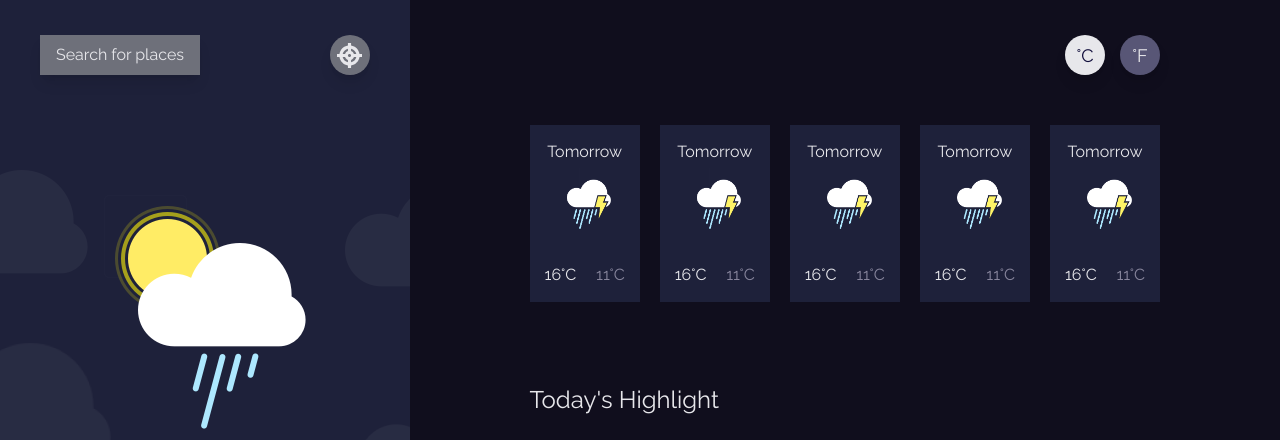
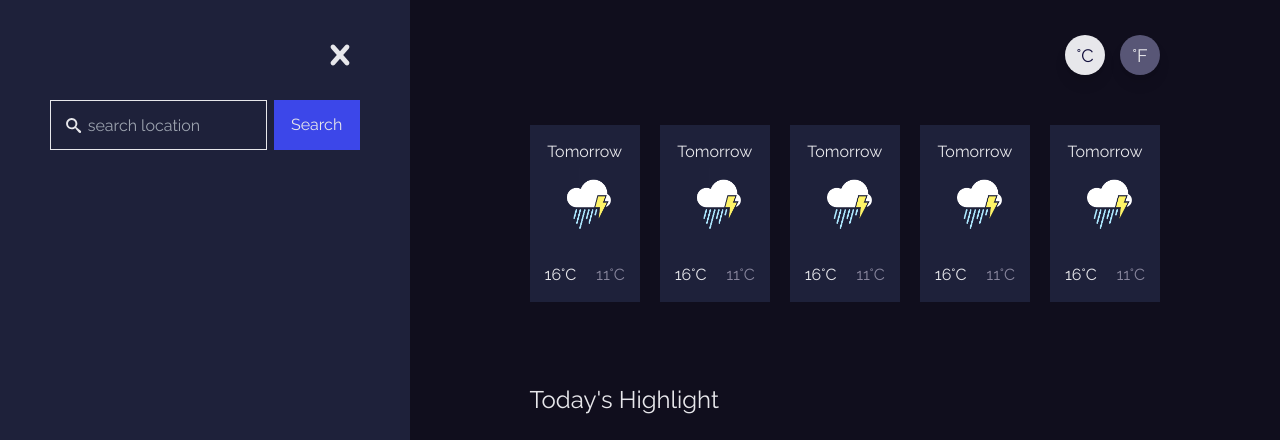
Before and after one commit to naijadevgamer/weather-app, a website: page index.html in a window 1280 px wide. Shown: the top 440 px of the page. Drawn offline with Linux system fonts and the light colour scheme.

Commit message:
Add the search input to search input component

```diff
--- a/index.html
+++ b/index.html
@@ -27,7 +27,7 @@
     class="font-raleway grid grid-rows-body grid-cols-body text-primary-text text-[1.6rem]"
   >
     <!-- Minor Section Start: Weather Display -->
-    <section class="bg-secondary-bg py-14 flex flex-col">
+    <section class="bg-secondary-bg py-14 flex flex-col relative">
       <!-- Header with search and target buttons -->
       <header class="flex justify-between px-16">
         <button class="h-16 w-64 bg-btn-bg1 shadow-lg">
@@ -80,6 +80,35 @@
         </svg>
         <p class="city">Helsinki</p>
       </div>
+
+      <!-- Search input and Search result Start -->
+      <div
+        class="absolute z-10 bg-secondary-bg top-0 left-0 w-full h-full py-14 px-20"
+      >
+        <!-- Cancel Icon  -->
+        <div class="flex justify-end">
+          <svg class="fill-primary-text h-16 w-16">
+            <use xlink:href="./src/images/sprite.svg#icon-cross"></use>
+          </svg>
+        </div>
+
+        <form class="flex h-20 mt-10">
+          <div
+            class="border border-primary-text h-full w-[70%] flex items-center pl-3 mr-auto"
+          >
+            <svg class="fill-primary-text h-6 w-8 m-2">
+              <use xlink:href="./src/images/sprite.svg#icon-search"></use>
+            </svg>
+            <input
+              type="text"
+              class="h-full bg-transparent outline-none"
+              placeholder="search location"
+            />
+          </div>
+          <button class="bg-btn-bg3 h-full w-[8.6rem]">Search</button>
+        </form>
+      </div>
+      <!-- Search input and Search result End -->
     </section>
     <!-- Minor Section End: : Weather Display-->
 
--- a/tailwind.config.js
+++ b/tailwind.config.js
@@ -8,6 +8,7 @@ module.exports = {
         "secondary-bg": "#1E213A",
         "btn-bg1": " #6E707A",
         "btn-bg2": "#585676",
+        "btn-bg3": "#3C47E9",
         "primary-text": "#E7E7EB",
         "secondary-text": "#88869D",
         "dark-text": "#110E3C",
```
Also changed, not shown: src/styles/style.css.
